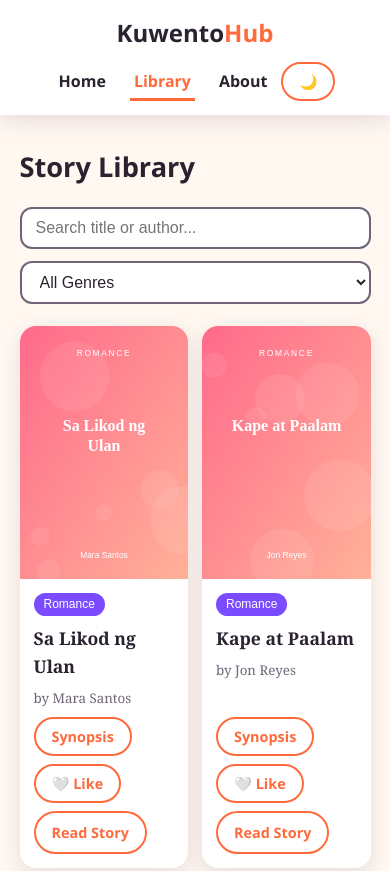
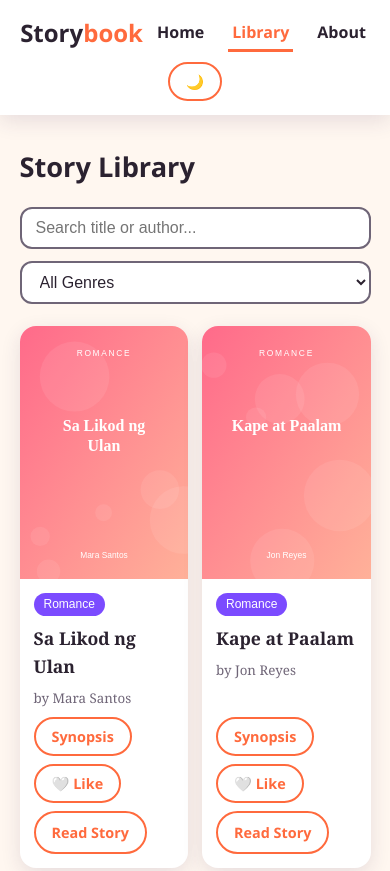
Before and after one commit to jeraldmontemor7-lgtm/storybook, a plain HTML site: page library.html in a window 390 px wide. Shown: the top 871 px of the page. Drawn offline with Linux system fonts and the light colour scheme; files whose address does not match are found by name.

Commit message:
Update library.html

```diff
--- a/library.html
+++ b/library.html
@@ -1,9 +1,9 @@
 <!DOCTYPE html>
-<html lang="en"><head><meta charset="UTF-8"><meta name="viewport" content="width=device-width, initial-scale=1.0"><title>Library | KuwentoHub</title><link rel="stylesheet" href="style.css"></head>
+<html lang="en"><head><meta charset="UTF-8"><meta name="viewport" content="width=device-width, initial-scale=1.0"><title>Library | Storybook</title><link rel="stylesheet" href="style.css"></head>
 <body data-page="library"><div id="progress"></div>
-<header class="site-header"><a class="logo" href="index.html">Kuwento<span>Hub</span></a><nav><ul><li><a href="index.html">Home</a></li><li><a href="library.html">Library</a></li><li><a href="about.html">About</a></li></ul></nav><button id="themeBtn" class="btn" aria-label="Toggle dark mode">🌙</button></header>
+<header class="site-header"><a class="logo" href="index.html">Story<span>book</span></a><nav><ul><li><a href="index.html">Home</a></li><li><a href="library.html">Library</a></li><li><a href="about.html">About</a></li></ul></nav><button id="themeBtn" class="btn" aria-label="Toggle dark mode">🌙</button></header>
 <main>
 <section><h2>Story Library</h2><div class="tools"><input id="search" type="search" placeholder="Search title or author..."><select id="genre"></select></div><div id="grid" class="grid"></div></section>
 </main>
-<footer><p>© 2026 KuwentoHub · ITE 1 Project · Made by a student</p></footer>
+<footer><p>© 2026 Storybook · ITE 1 Project · Montemor Jerald</p></footer>
 <script src="script.js"></script></body></html>
```
